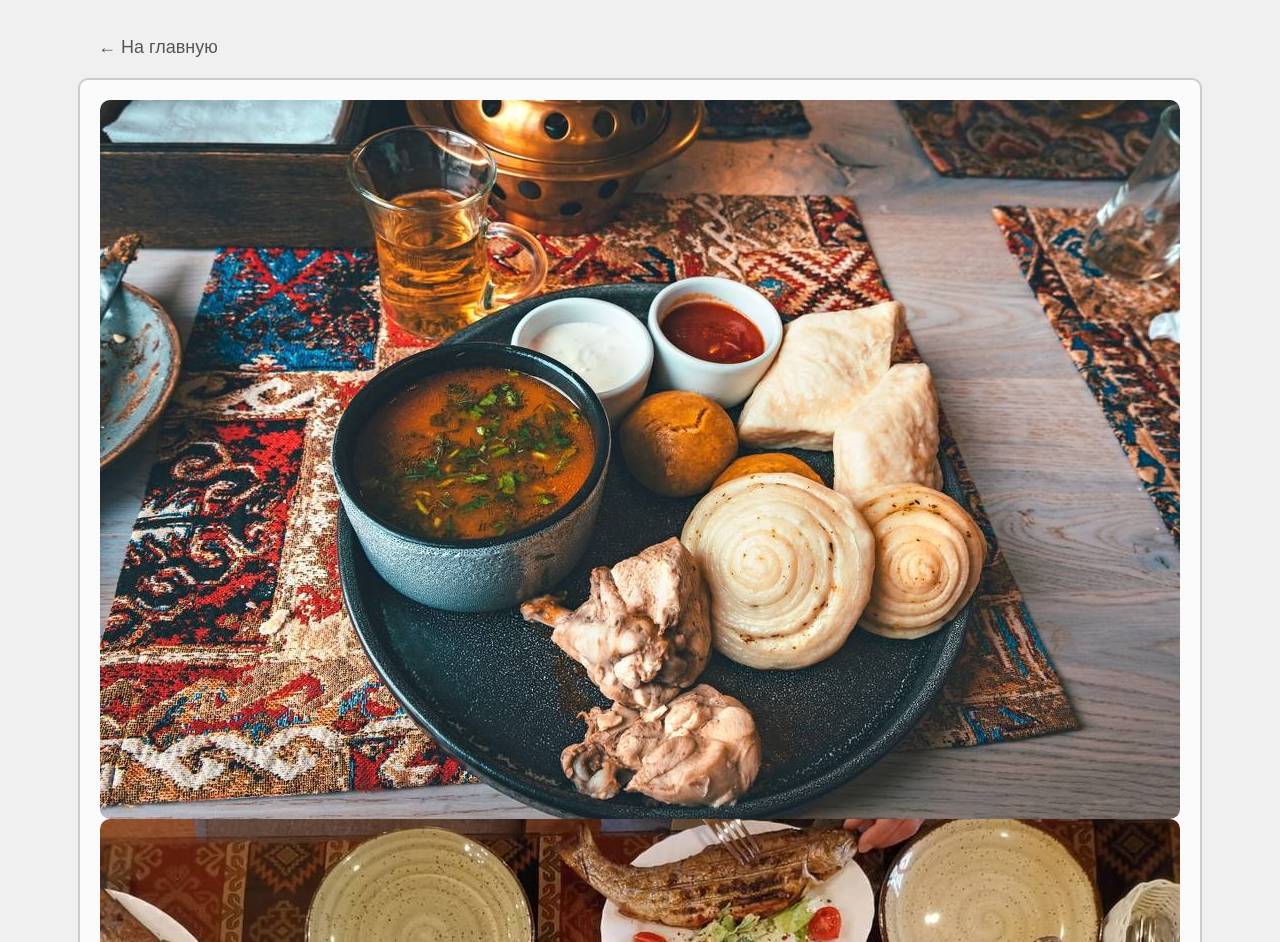
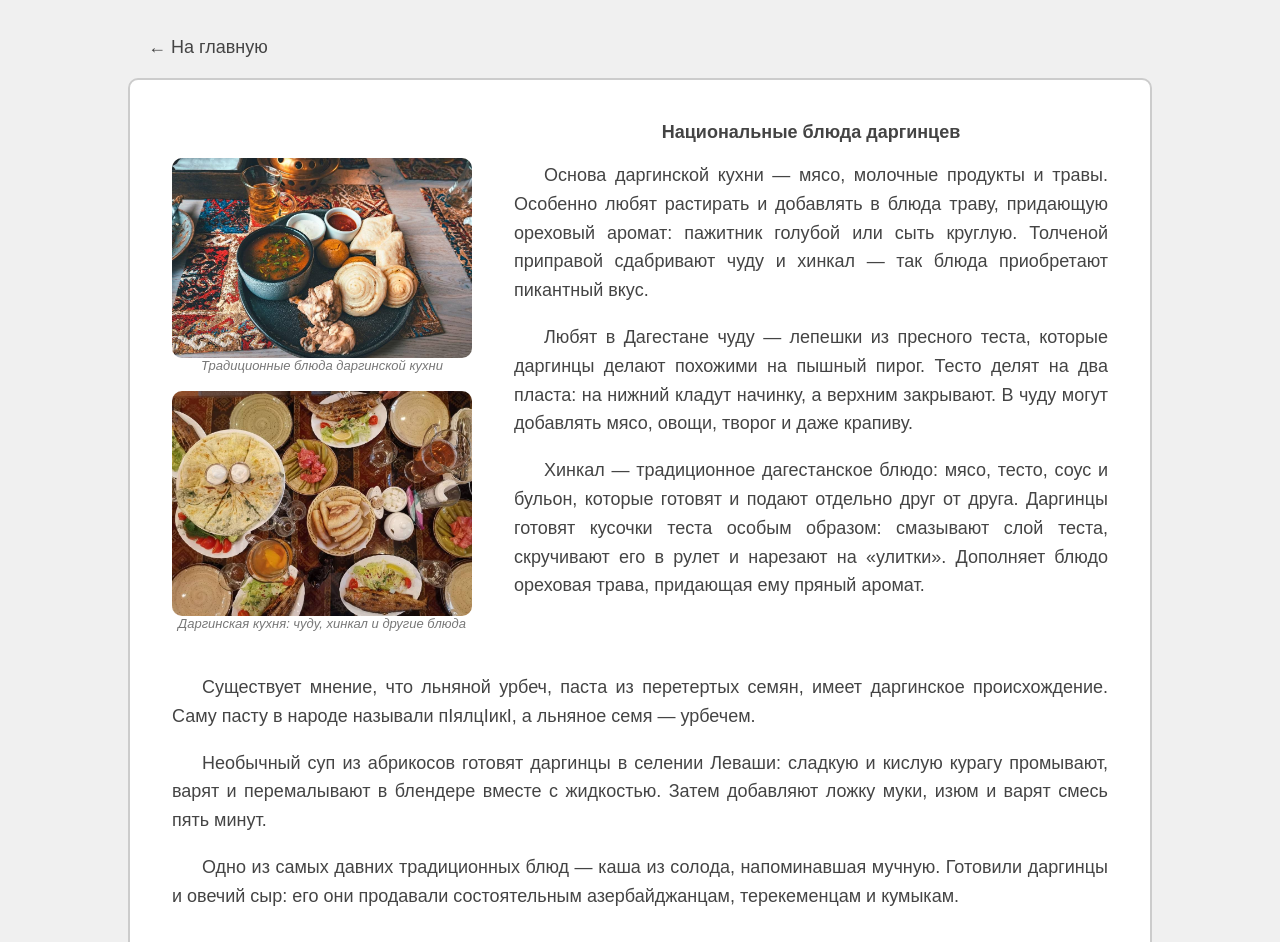
Before and after one commit to pasenkovartem/exam, a plain HTML site: page nationaldishes.html in a window 1280 px wide. Shown: the part 60-1002 px from the top of the page. Drawn offline with Linux system fonts and the light colour scheme.

Commit message:
Update nationaldishes.html

```diff
--- a/nationaldishes.html
+++ b/nationaldishes.html
@@ -4,27 +4,81 @@
 <title>Народы России: Даргинцы</title>
 </head>
 <body bgcolor="#f0f0f0">
-<font face="Arial, Helvetica, sans-serif" color="#222222" size="6"><p align="center">Национальные блюда</p></font>
+<font face="Arial, Helvetica, sans-serif" color="#444444" size="6"><p align="center">Национальные блюда</p></font>
 
 <table width="1024" align="center" cellpadding="20" cellspacing="0" >
         <!-- На главную -->
         <tr>
             <td>
-                <a href="index.html" style="text-decoration: none;"><font face="Arial, Helvetica, sans-serif" color="#555555" size="4">&larr; На главную</font></a>
+                <a href="index.html" style="text-decoration: none;"><font face="Arial, Helvetica, sans-serif" color="#444444" size="4">&larr; На главную</font></a>
             </td>
         </tr>
         <!-- Информация -->
         <tr>
-            <td align="left" bgcolor="#fafafa" valign="top" style="border-radius: 10px; border: 2px solid #cccccc; overflow: hidden;">
+            <td bgcolor="#ffffff" valign="top" style="border-radius: 10px; border: 2px solid #cccccc; overflow: hidden;">
 
-                <font face="Arial, Helvetica, sans-serif" size="4">
-                <img src="img/nationaldishes_1.jpg" alt="Национальные блюда" width="1080px" height="719px" style="border-radius: 10px;">
-                <img src="img/nationaldishes_2.jpg" alt="Национальные блюда" width="1080px" height="810px" style="border-radius: 10px;">
-                <!-- Место для текста -->
-                 <p>
+                <table align="center" cellpadding="20">
+                <tr>
+                    <!-- КАРТИНКИ -->
+                    <td valign="top" align="center">
+                        <br><br>
+                        <img src="img/nationaldishes_1.jpg"
+                            alt="Национальные блюда"
+                            title="Традиционные блюда даргинской кухни"
+                            width="300px"
+                            height="200px"
+                            style="border-radius: 10px;"><br>
+                        <font face="Arial, Helvetica, sans-serif" size="2" color="#777777">
+                            <i>Традиционные блюда даргинской кухни</i>
+                        </font>
+                        <br><br>
+                        <img src="img/nationaldishes_2.jpg"
+                            alt="Национальные блюда"
+                            title="Даргинские традиционные блюда и выпечка"
+                            width="300px"
+                            height="225px"
+                            style="border-radius: 10px;"><br>
 
-                 </p>
+                        <font face="Arial, Helvetica, sans-serif" size="2" color="#777777">
+                            <i>Даргинская кухня: чуду, хинкал и другие блюда</i>
+                        </font>
+                    </td>
+
+                    <!-- ТЕКСТ -->
+                    <td valign="top">
+                        <font face="Arial, Helvetica, sans-serif" size="4" color="#444444">
+                        <p align="center"><b>Национальные блюда даргинцев</b></p>
+                        <p align="justify" style="line-height: 1.6; text-indent: 30px;">
+                        Основа даргинской кухни — мясо, молочные продукты и травы. Особенно любят растирать и добавлять в блюда траву, придающую ореховый аромат: пажитник голубой или сыть круглую. Толченой приправой сдабривают чуду и хинкал — так блюда приобретают пикантный вкус.
+                        </p>
+                        <p align="justify" style="line-height: 1.6; text-indent: 30px;">
+                        Любят в Дагестане чуду — лепешки из пресного теста, которые даргинцы делают похожими на пышный пирог. Тесто делят на два пласта: на нижний кладут начинку, а верхним закрывают. В чуду могут добавлять мясо, овощи, творог и даже крапиву.
+                        </p>
+                        <p align="justify" style="line-height: 1.6; text-indent: 30px;">
+                        Хинкал — традиционное дагестанское блюдо: мясо, тесто, соус и бульон, которые готовят и подают отдельно друг от друга. Даргинцы готовят кусочки теста особым образом: смазывают слой теста, скручивают его в рулет и нарезают на «улитки». Дополняет блюдо ореховая трава, придающая ему пряный аромат.
+                        </p>
                 </font>
+            </td>
+        </tr>
+
+        <tr>
+        <td colspan="2">
+                <font face="Arial, Helvetica, sans-serif" size="4" color="#444444">
+                        <p align="justify" style="line-height: 1.6; text-indent: 30px;">
+                        Существует мнение, что льняной урбеч, паста из перетертых семян, имеет даргинское происхождение. Саму пасту в народе называли пIялцIикI, а льняное семя — урбечем.
+                        </p>
+                        <p align="justify" style="line-height: 1.6; text-indent: 30px;">
+                        Необычный суп из абрикосов готовят даргинцы в селении Леваши: сладкую и кислую курагу промывают, варят и перемалывают в блендере вместе с жидкостью. Затем добавляют ложку муки, изюм и варят смесь пять минут.
+                        </p>
+                        <p align="justify" style="line-height: 1.6; text-indent: 30px;">
+                        Одно из самых давних традиционных блюд — каша из солода, напоминавшая мучную. Готовили даргинцы и овечий сыр: его они продавали состоятельным азербайджанцам, терекеменцам и кумыкам.
+                        </p>
+                        </font>
+                    </td>
+                </tr>
+
+                </table>
+
             </td>
         </tr>
 </table>
```
